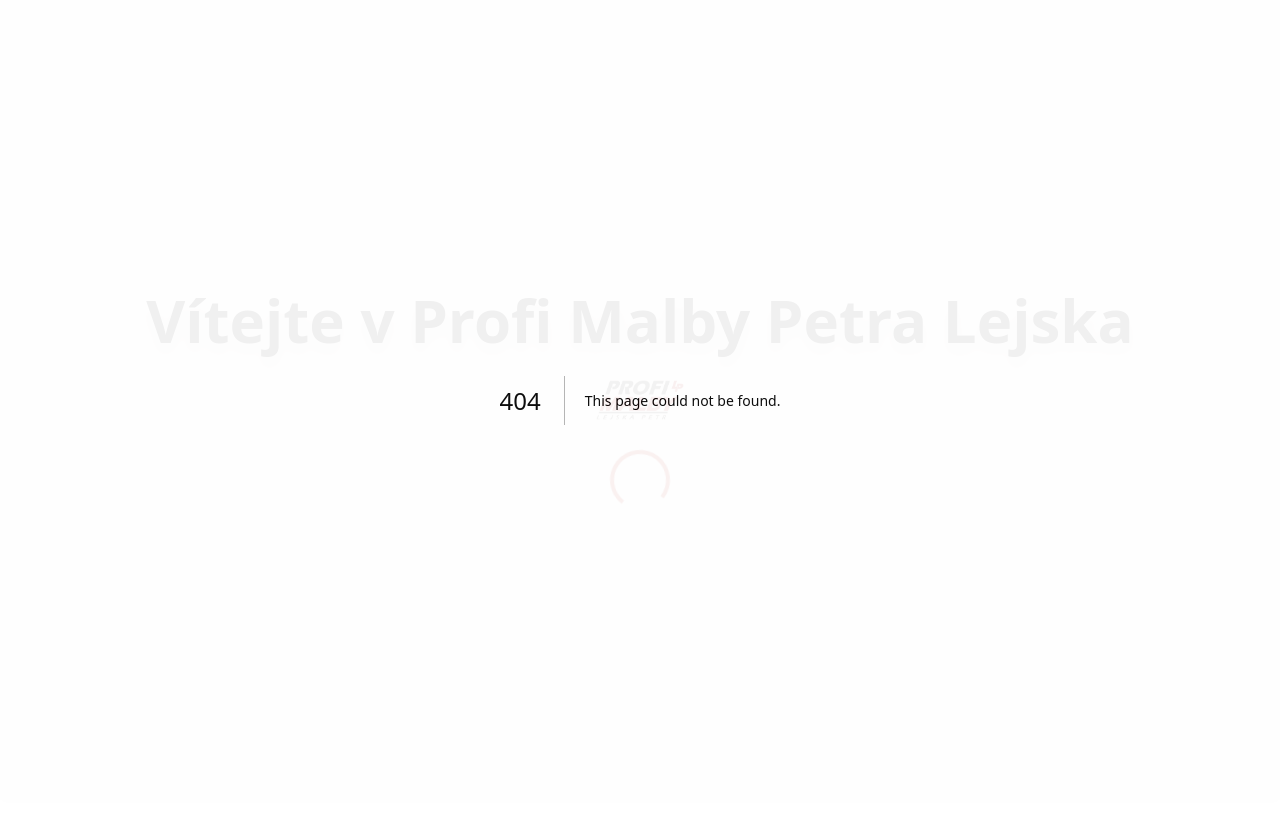
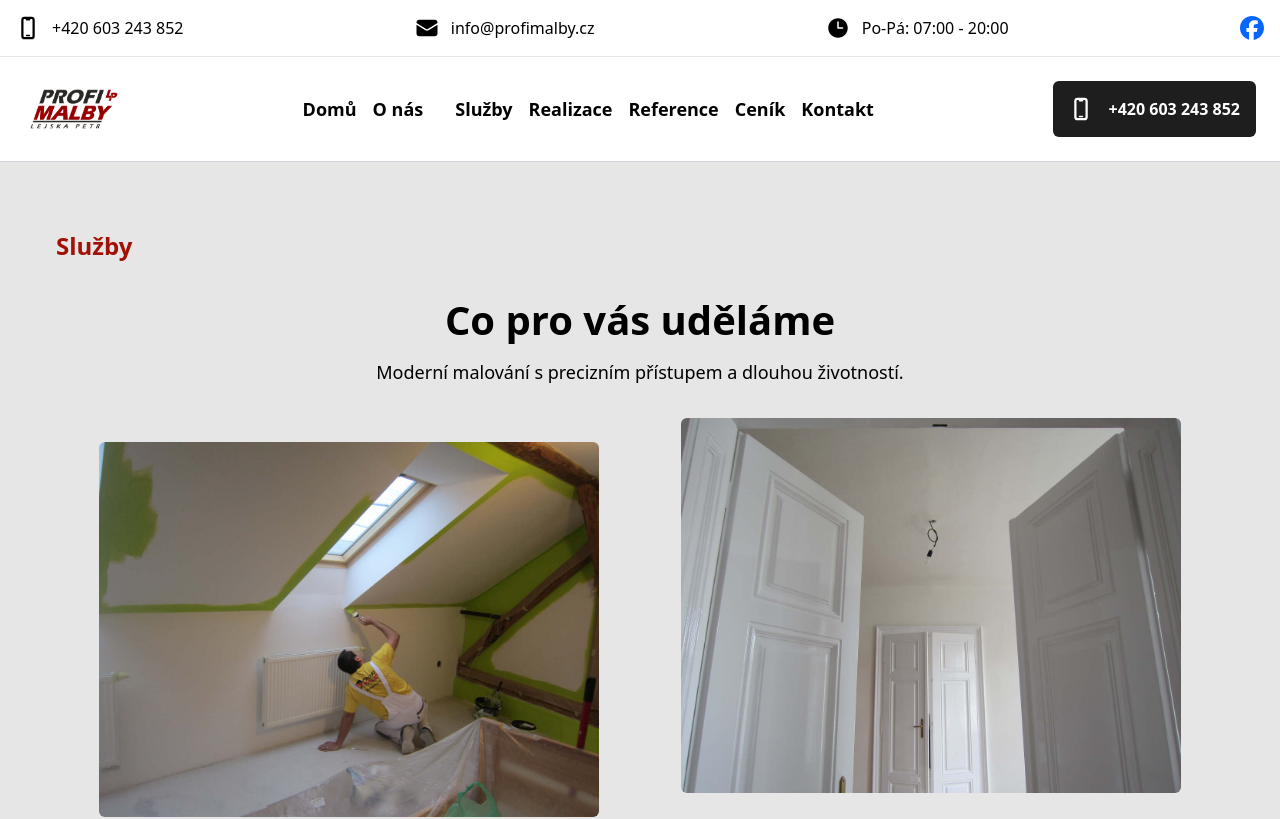
Before and after one commit to Keny2802/malir-petr-lejsek, a Next.js app: page /sluzby in a window 1280 px wide. Before the commit this address had no page. Shown: the top 819 px of the page. Built offline with nearby package versions, Linux system fonts and the light colour scheme.

Commit message:
Přidání nových změn.

```diff
--- a/components/ContactHeader.tsx
+++ b/components/ContactHeader.tsx
@@ -20,13 +20,13 @@ const ContactHeader = () => {
                 <Wrapper className="flex justify-between items-center gap-2 md:gap-4 lg:gap-6">
                     <Link
                     href="tel:+420603243852"
-                    className="flex items-center gap-2 md:gap-2.5 lg:gap-3">
+                    className="flex items-center gap-2 md:gap-2.5 lg:gap-3 transition-colors duration-300 ease-in-out hover:text-[#a11106]">
                         <DevicePhoneMobileIcon className="w-4 h-4 md:w-5 md:h-5 lg:w-6 lg:h-6" />
                         +420 603 243 852
                     </Link>
                     <Link
                     href="mailto:info@profimalby.cz"
-                    className="flex items-center gap-2 md:gap-2.5 lg:gap-3">
+                    className="flex items-center gap-2 md:gap-2.5 lg:gap-3 transition-colors duration-300 ease-in-out hover:text-[#a11106]">
                         <EnvelopeIcon className="w-4 h-4 md:w-5 md:h-5 lg:w-6 lg:h-6" />
                         info@profimalby.cz
                     </Link>
@@ -35,17 +35,6 @@ const ContactHeader = () => {
                         <p className="text-sm md:text-[15px] lg:text-base">
                             Po-Pá: 07:00 - 20:00
                         </p>
-                        {/* <Link
-                        href="https://www.facebook.com/profimalby"
-                        rel="nofollow"
-                        target="_blank">
-                            <Image
-                            height={20}
-                            width={20}
-                            src="/Fotky/Ikonky/Facebook.svg"
-                            alt="Facebook ikonka"
-                            />
-                        </Link> */}
                     </Wrapper>
                     <Link
                     href="https://www.facebook.com/profimalby"
--- a/components/ContactInfo.tsx
+++ b/components/ContactInfo.tsx
@@ -27,25 +27,25 @@ const ContactInfo = () => {
                     <Link
                     href="mailto:info@profimalby.cz"
                     target="_blank"
-                    className="flex items-center gap-2">
+                    className="flex items-center gap-2 transition-colors duration-300 ease-in-out hover:text-[#a11106]">
                         <MapIcon className="w-4 h-4 md:w-5 md:h-5 lg:w-6 lg:h-6 cursor-pointer transition-colors duration-300 ease-in-out hover:text-[#a11106]" />
                         Kroupova 180/56, Brno - Starý Lískovec, 625 00
                     </Link>
                     <Link
                     href="mailto:info@profimalby.cz"
-                    className="flex items-center gap-2">
+                    className="flex items-center gap-2 transition-colors duration-300 ease-in-out hover:text-[#a11106]">
                         <EnvelopeIcon className="w-4 h-4 md:w-5 md:h-5 lg:w-6 lg:h-6 cursor-pointer transition-colors duration-300 ease-in-out hover:text-[#a11106]" />
                         info@profimalby.cz
                     </Link>
                     <Link
                     href="tel:+420603243852"
-                    className="flex items-center gap-2">
+                    className="flex items-center gap-2 transition-colors duration-300 ease-in-out hover:text-[#a11106]">
                         <DevicePhoneMobileIcon className="w-4 h-4 md:w-5 md:h-5 lg:w-6 lg:h-6 cursor-pointer transition-colors duration-300 ease-in-out hover:text-[#a11106]" />
                         +420 603 243 852
                     </Link>
                     <Link
                     href="tel:+420547211709"
-                    className="flex items-center gap-2">
+                    className="flex items-center gap-2 transition-colors duration-300 ease-in-out hover:text-[#a11106]">
                         <PhoneIcon className="w-4 h-4 md:w-5 md:h-5 lg:w-6 lg:h-6 cursor-pointer transition-colors duration-300 ease-in-out hover:text-[#a11106]" />
                         +420 547 211 709
                     </Link>
--- a/components/Header.tsx
+++ b/components/Header.tsx
@@ -93,6 +93,21 @@ const Header = () => {
                                             {headerItem.link}
                                         </NoProofLink>
                                     </li>
+                                    {
+                                        headerItem.pageLink && (
+                                            <li className="header-item">
+                                        <Link
+                                            href={headerItem.pageHref!}
+                                            className="text-base md:text-[17px] lg:text-lg font-semibold transition-colors duration-300 ease-in-out hover:text-[#a11106]"
+                                            onClick={(e) => {
+                                                setMobileMenuClicked(false);
+                                            }}
+                                            >
+                                                {headerItem.pageLink}
+                                            </Link>
+                                        </li>
+                                        )
+                                    }
                                 </Fragment>
                             ))
                         }
--- a/components/MobileMenu.tsx
+++ b/components/MobileMenu.tsx
@@ -101,10 +101,10 @@ const MobileMenu = ({ ...props }: componentProps) => {
                         {
                             headerSet.map((headerItem, headerItemIndex) => (
                                 <Fragment key={headerItemIndex}>
-                                    <li className="mobile-header-item">
+                                    <li className="header-item">
                                         <NoProofLink
                                         href={headerItem.href}
-                                        className={clsx(`${isActiveLink === headerItem.href && "text-[#a11106]"} text-[15px] md:text-base lg:text-lg transition-colors duration-300 ease-in-out hover:text-[#a11106]`)}
+                                        className={clsx(`${isActiveLink === headerItem.href && "text-[#a11106]"} text-base md:text-[17px] lg:text-lg font-semibold transition-colors duration-300 ease-in-out hover:text-[#a11106]`)}
                                         onClick={(e) => {
                                             setLinkWithoutHash(e, headerItem.href!);
                                             setMobileMenuClicked(false);
@@ -113,6 +113,21 @@ const MobileMenu = ({ ...props }: componentProps) => {
                                             {headerItem.link}
                                         </NoProofLink>
                                     </li>
+                                    {
+                                        headerItem.pageLink && (
+                                            <li className="header-item">
+                                        <Link
+                                            href={headerItem.pageHref!}
+                                            className="text-base md:text-[17px] lg:text-lg font-semibold transition-colors duration-300 ease-in-out hover:text-[#a11106]"
+                                            onClick={(e) => {
+                                                setMobileMenuClicked(false);
+                                            }}
+                                            >
+                                                {headerItem.pageLink}
+                                            </Link>
+                                        </li>
+                                        )
+                                    }
                                 </Fragment>
                             ))
                         }
--- a/sets/headerSet.ts
+++ b/sets/headerSet.ts
@@ -10,8 +10,8 @@ export const headerSet:headerSetProps[] = [
         href: "o-nas"
     },
     {
-        link: "Služby",
-        href: "sluzby"
+        pageLink: "Služby",
+        pageHref: "/sluzby"
     },
     {
         link: "Realizace",
--- /dev/null
+++ b/src/app/sluzby/page.tsx
@@ -0,0 +1,25 @@
+import {
+    Fragment
+} from "react";
+
+import ContactHeader from "../../../components/ContactHeader";
+import Header from "../../../components/Header";
+import Services from "../../../sections/Services";
+import References from "../../../sections/References";
+import Contact from "../../../sections/Contact";
+import Footer from "../../../components/Footer";
+
+const App = () => {
+    return (
+        <Fragment>
+            <ContactHeader />
+            <Header />
+            <Services />
+            <References />
+            <Contact />
+            <Footer />
+        </Fragment>
+    );
+};
+
+export default App;
--- a/types/headerSetProps.ts
+++ b/types/headerSetProps.ts
@@ -1,6 +1,8 @@
 export default interface headerSetProps {
     link?: string;
+    pageLink?: string;
     href?: string;
+    pageHref?: string;
     cta?: string;
     ctaHref?: string;
 };
```
